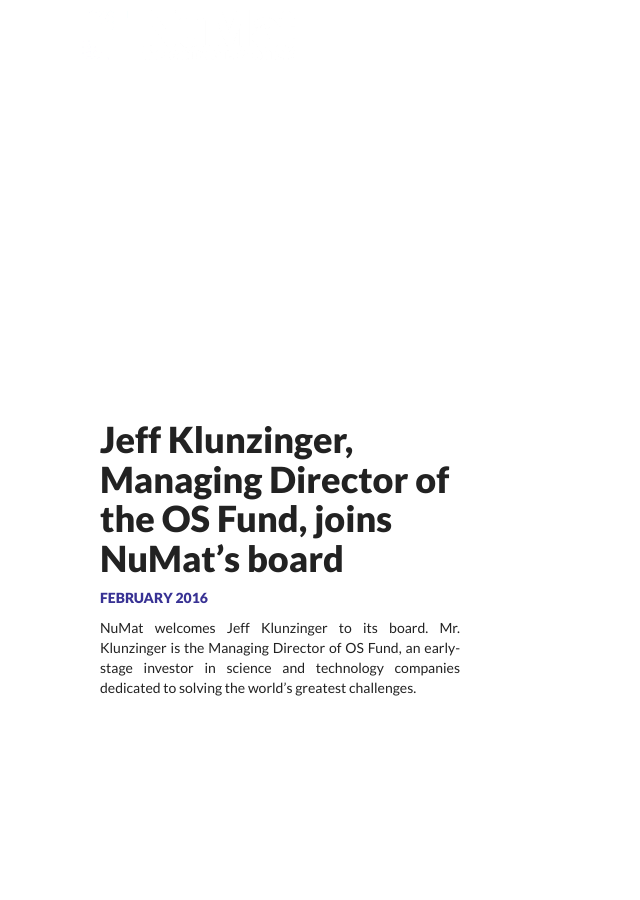
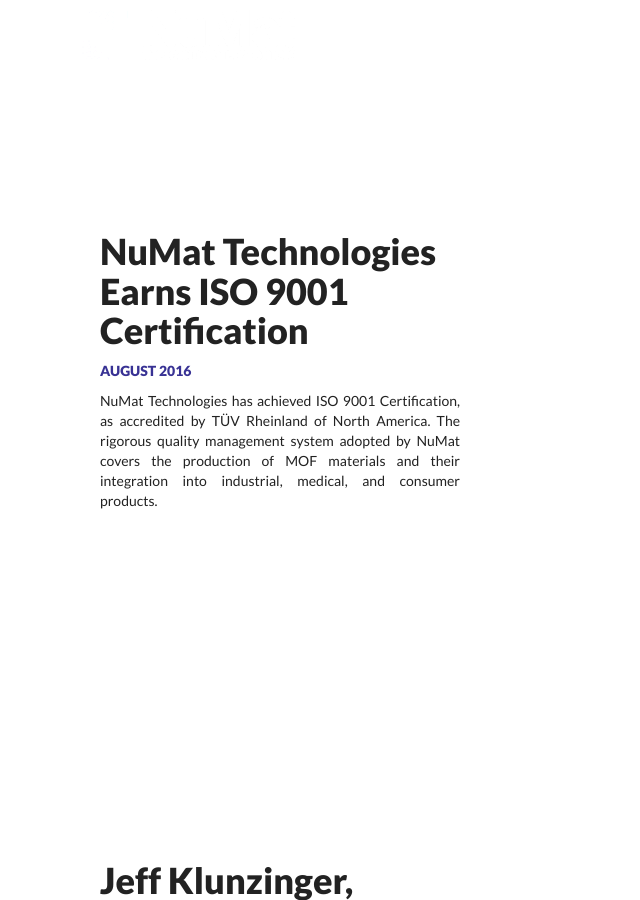
Before and after one commit to numat/numat.github.io, a Jekyll site: the page built from news.html, in a window 1280 px wide and 900 px high. Shown: the whole window, without its empty margins (0-640 px from the left). Built offline with Jekyll 4.4.1, drawn with Linux system fonts in a browser that asks for light colours; nearby versions of some CDN libraries; comment, search, counter and statistics services are not loaded.

Commit message:
Added news article about ISO certification

```diff
--- a/_data/news.yml
+++ b/_data/news.yml
@@ -1,3 +1,16 @@
+- title: NuMat Technologies Earns ISO 9001 Certification
+  images:
+    - file: tuv_rheinland.png
+      height: 82
+      alt: ISO 9001:2008
+      link: http://www.tuv.com/news/en/usa/about_us/press_1/press_releases/newscontent_usa_288463.html/Numat-earns-iso%209001
+  date: August 2016
+  description: |
+      NuMat Technologies has achieved ISO 9001 Certification, as accredited by
+      TÜV Rheinland of North America. The rigorous quality management system
+      adopted by NuMat covers the production of MOF materials and their
+      integration into industrial, medical, and consumer products.
+
 - title: Jeff Klunzinger, Managing Director of the OS Fund, joins NuMat’s board
   images:
     - file: jeff_klunzinger_news.jpg
```
Also changed, not shown: img/news/tuv_rheinland.png (added), img/news/tuv_rheinland@2x.png (added).
